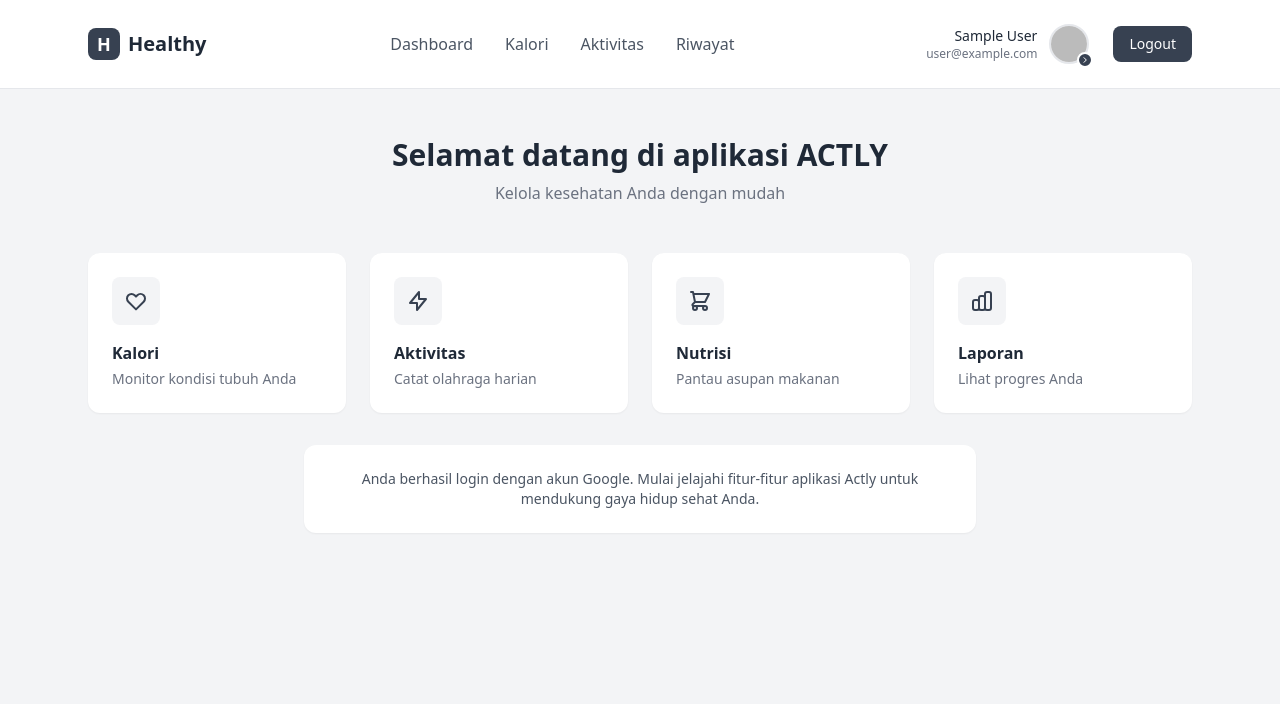
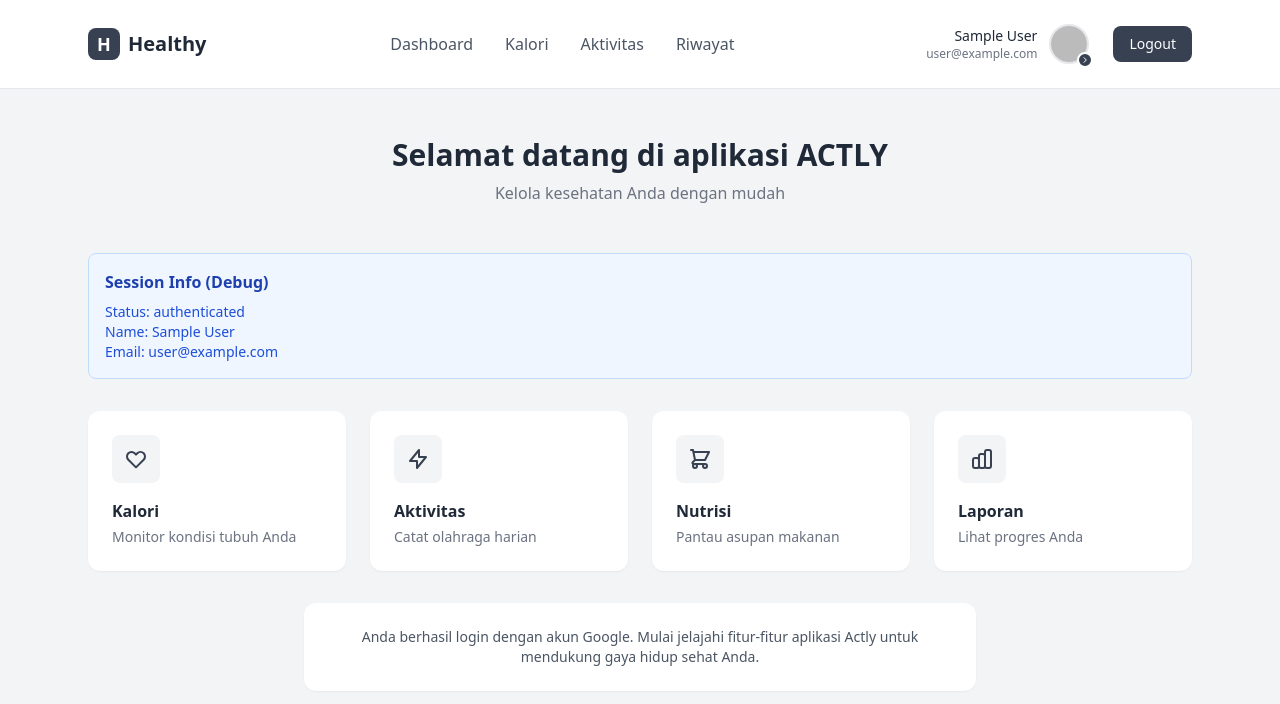
Before and after one commit to yossamaulanda/Healthy-App-PWA, a Next.js app: page /dashboard in a window 1280 px wide. Shown: the top 704 px of the page. Built offline with nearby package versions, Linux system fonts and the light colour scheme; no server answers; sample sign-in values are in the browser's storage.

Commit message:
Update page.tsx

```diff
--- a/app/dashboard/page.tsx
+++ b/app/dashboard/page.tsx
@@ -12,16 +12,37 @@ export default function DashboardPage() {
   useEffect(() => {
     console.log('Dashboard - Session Status:', status)
     console.log('Dashboard - Session Data:', session)
+    console.log('Dashboard - Window Location:', typeof window !== 'undefined' ? window.location.href : 'N/A')
   }, [status, session])
 
   // Loading state sekarang ditangani di layout
   if (status === 'loading') {
-    return null // Loading state ditangani di layout
+    return (
+      <div className="min-h-screen bg-gray-100 flex items-center justify-center">
+        <div className="text-center">
+          <div className="animate-spin rounded-full h-12 w-12 border-b-2 border-gray-700 mx-auto mb-4"></div>
+          <p className="text-gray-600">Memuat Dashboard...</p>
+        </div>
+      </div>
+    )
   }
 
-  // Jika tidak ada session, jangan render apa-apa (akan redirect di layout)
+  // Jika tidak ada session, tampilkan pesan debug
   if (!session) {
-    return null
+    console.log('Dashboard - No session found, redirecting...')
+    return (
+      <div className="min-h-screen bg-gray-100 flex items-center justify-center">
+        <div className="text-center">
+          <p className="text-gray-600">Session tidak ditemukan, mengarahkan ke login...</p>
+          <button
+            onClick={() => router.push('/login')}
+            className="mt-4 bg-gray-700 text-white px-4 py-2 rounded"
+          >
+            Kembali ke Login
+          </button>
+        </div>
+      </div>
+    )
   }
 
   const handleLogout = async () => {
@@ -140,6 +161,14 @@ export default function DashboardPage() {
           </p>
         </div>
 
+        {/* Session Info - Added for debugging */}
+        <div className="bg-blue-50 border border-blue-200 rounded-lg p-4 mb-8">
+          <h3 className="font-semibold text-blue-800 mb-2">Session Info (Debug)</h3>
+          <p className="text-sm text-blue-700">Status: {status}</p>
+          <p className="text-sm text-blue-700">Name: {session.user?.name || 'N/A'}</p>
+          <p className="text-sm text-blue-700">Email: {session.user?.email || 'N/A'}</p>
+        </div>
+
         {/* Menu Cards */}
         <div className="grid grid-cols-1 md:grid-cols-4 gap-6 mb-8">
           <div
```
